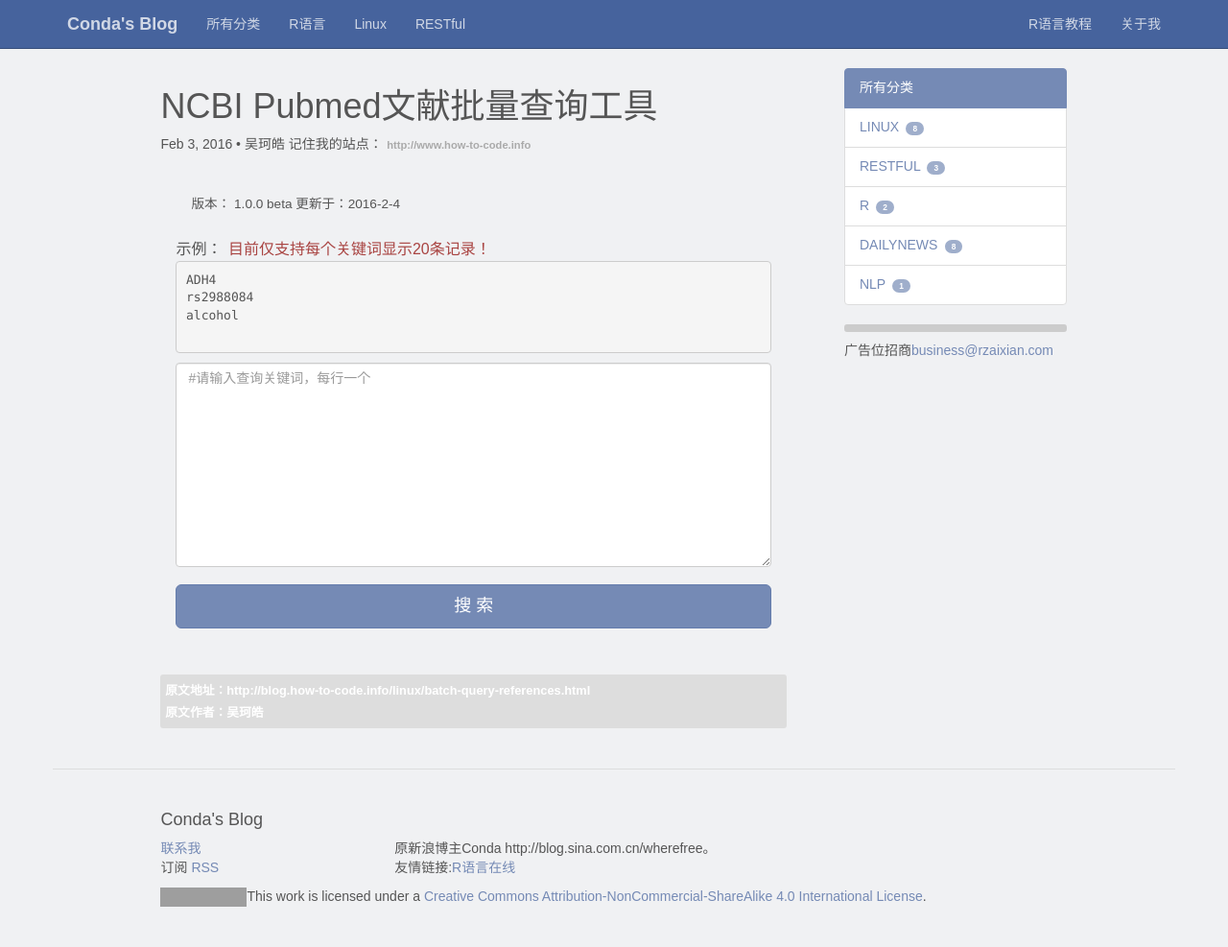
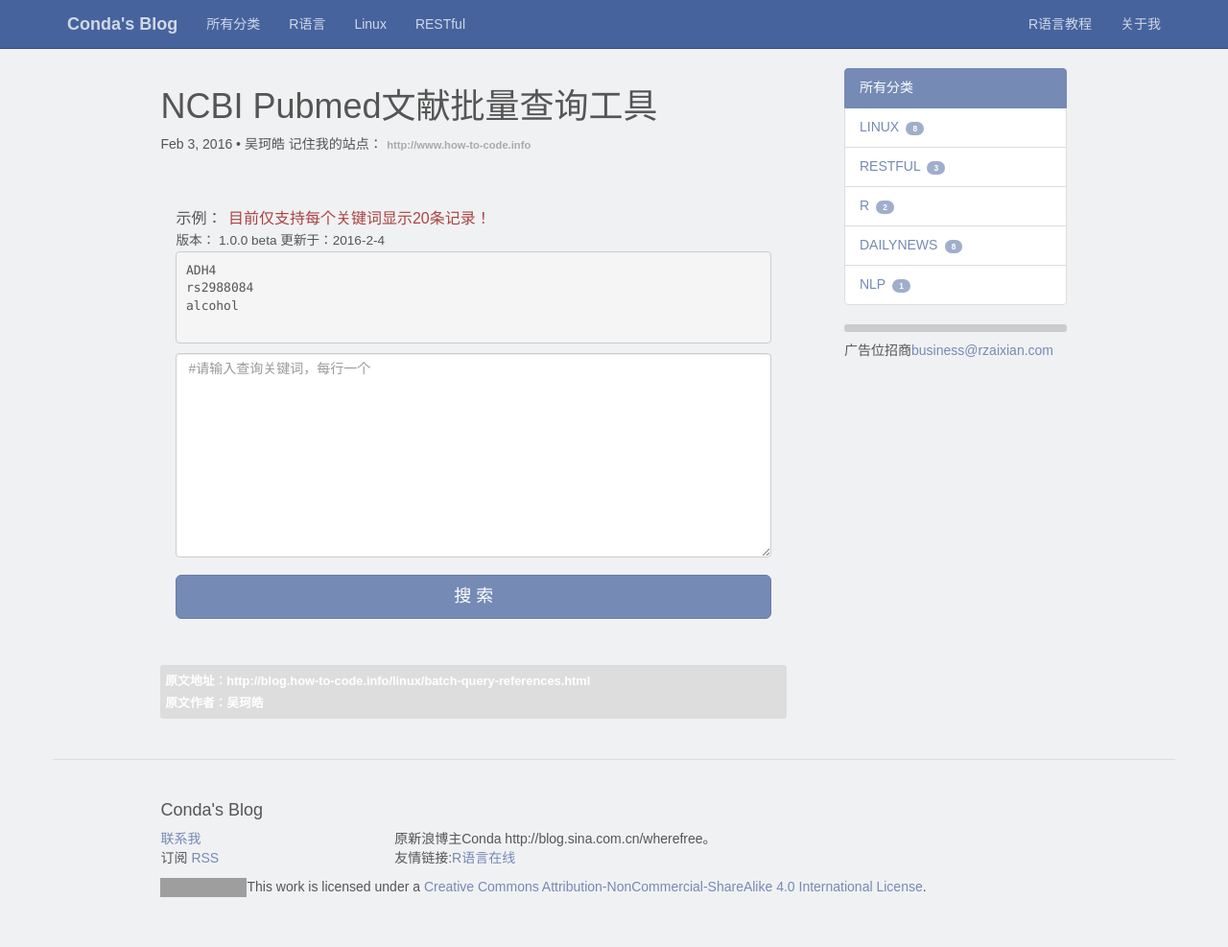
Before and after one commit to fun360/fun360, a Jekyll site: the page built from _posts/Linux/2016-02-03-batch-query-references.markdown, in a window 1280 px wide. Shown: the whole page at 96% size. Built offline with Jekyll 4.4.1, drawn with Linux system fonts in a browser that asks for light colours; comment, search, counter and statistics services are not loaded; grey boxes are pictures that could not be loaded.

```diff
--- a/_posts/Linux/2016-02-03-batch-query-references.markdown
+++ b/_posts/Linux/2016-02-03-batch-query-references.markdown
@@ -38,9 +38,9 @@ excerpt:
   }
 
 </style>
-<small>版本： 1.0.0 beta 更新于：2016-2-4</small>
+
 <div class = "query">
-  示例：<span class = "text-danger">目前仅支持每个关键词显示20条记录！</span>
+  示例：<span class = "text-danger">目前仅支持每个关键词显示20条记录！</span><br/><small>版本： 1.0.0 beta 更新于：2016-2-4</small>
   <pre>ADH4
 rs2988084
 alcohol
```
